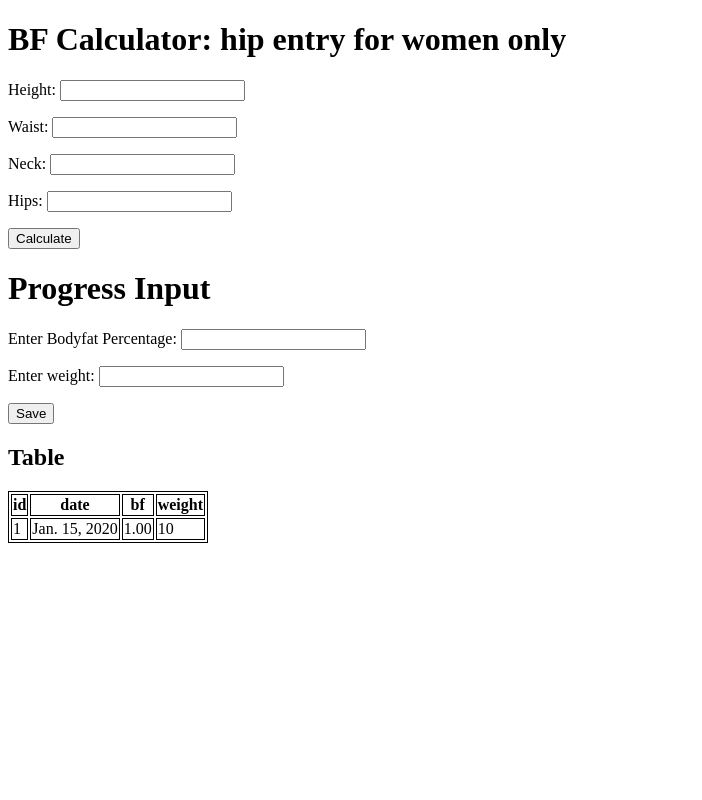
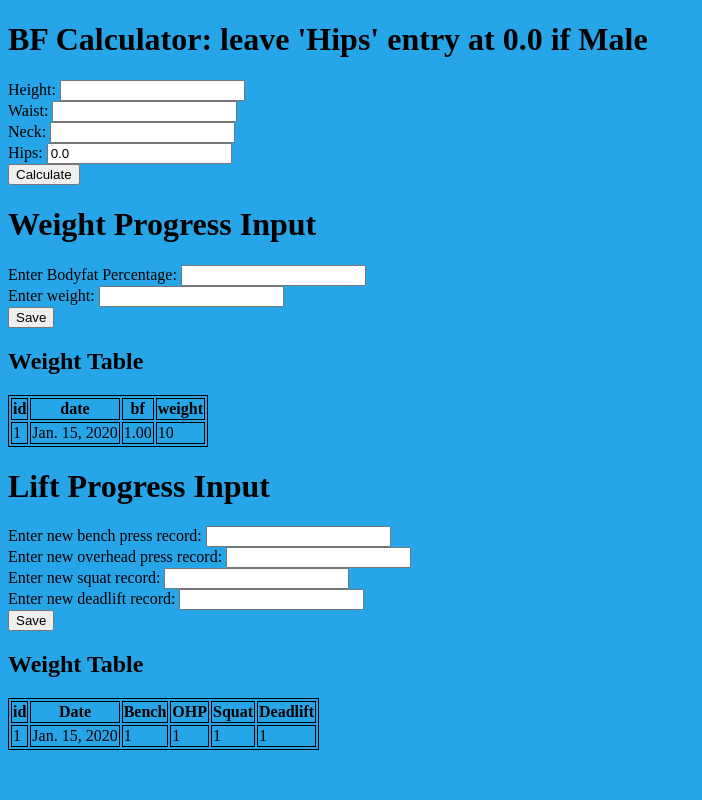
Before and after one commit to kzilk/SA_FitnessApp, a Django app: page / in a window 1280 px wide. Shown: the whole page, without its empty margins (0-702 px from the left). Run offline with Django 4.2, Linux system fonts and the light colour scheme; tables that the repository leaves empty hold one stand-in row (values such as "Sample post").

Commit message:
~40% lift chart update
added bg color and PR lifting chart entry

```diff
--- a/fitapp/fit/forms.py
+++ b/fitapp/fit/forms.py
@@ -1,13 +1,18 @@
 from django import forms
-from fit.models import progressChart
+from fit.models import progressModel, liftModel
 
 class bfCalcForm(forms.Form):
     height = forms.FloatField()
     waist = forms.FloatField()
     neck = forms.FloatField()
-    hips = forms.FloatField()
+    hips = forms.FloatField(initial=0.0)
 
-class progress(forms.ModelForm):
+class progressForm(forms.ModelForm):
     class Meta:
-        model = progressChart
+        model = progressModel
         exclude = ['date']
+
+class liftForm(forms.ModelForm):
+    class Meta:
+        model = liftModel
+        exclude = ['date']
--- a/fitapp/fit/models.py
+++ b/fitapp/fit/models.py
@@ -1,10 +1,28 @@
 from django.db import models
+from django.core.exceptions import ValidationError
 
 # Create your models here.
-class progressChart(models.Model):
+class progressModel(models.Model):
     date = models.DateField(auto_now=True)
     bodyFat = models.DecimalField("Enter Bodyfat Percentage", max_digits=4,decimal_places=2)
     weight = models.IntegerField("Enter weight")
 
     class Meta:
         db_table = "progress"
+
+class liftModel(models.Model):
+    date = models.DateField(auto_now=True)
+    benchPR = models.IntegerField("Enter new bench press record", null=True, blank=True)
+    ohpPR = models.IntegerField("Enter new overhead press record", null=True, blank=True)
+    squatPR = models.IntegerField("Enter new squat record", null=True, blank=True)
+    deadliftPR = models.IntegerField("Enter new deadlift record", null=True, blank=True)
+
+    def clean(self):
+        super().clean()
+        #add validation that at least 1 lift entry is set, prevents false entries
+        min_entry = [entry for entry in [self.benchPR, self.ohpPR, self.squatPR, self.deadliftPR] if entry is not None]
+        if not min_entry:
+            raise ValidationError('One must be filled')
+
+    class Meta:
+        db_table = "lifts"
--- a/fitapp/fit/templates/fit/base.html
+++ b/fitapp/fit/templates/fit/base.html
@@ -5,7 +5,7 @@
     <meta charset="UTF-8">
     <meta name="viewport" content="width=device-width, initial-scale=1.0">
 </head>
-<body>
+<body bgColor = "#26A5E8">
     {% block content %}
     {% endblock content %}
 </body>
--- a/fitapp/fit/templates/fit/index.html
+++ b/fitapp/fit/templates/fit/index.html
@@ -3,10 +3,10 @@
 {% block content %}
     <div>
         <div>
-            <h1>BF Calculator: hip entry for women only</h1>
+            <h1>BF Calculator: leave 'Hips' entry at 0.0 if Male</h1>
             <form method="POST" action="">
                 {% csrf_token %}
-                {{ form.as_p }}
+                {{ form.as_div }}
                 <button type="submit">Calculate</button>
             </form>
 
@@ -20,17 +20,17 @@
 
     <div>
         <div>
-            <h1>Progress Input</h1>
-            <form method = "POST" class="post-form" enctype="multipart/form-data">
+            <h1>Weight Progress Input</h1>
+            <form method = "POST" class="post-form" enctype="multipart/form-data" action="">
                 {% csrf_token %}
-                {{ progress.as_p }}
+                {{ progress.as_div}}
                 <button type="submit" class="save btn btn-default">Save</button>
             </form>
         </div>
     </div>
     <div>
         <div>
-            <h2>Table</h2>
+            <h2>Weight Table</h2>
             <table>
                 <style>table, th, td {border: 1px solid black;}</style>
                 <thead>
@@ -42,7 +42,7 @@
                     </tr>
                 </thead>
             <tbody>
-                {% for item in data %}
+                {% for item in weight_data %}
                 <tr>
                     <td>{{ item.id }}</td>
                     <td>{{ item.date }}</td>
@@ -51,7 +51,52 @@
                 </tr>
                 {% endfor %}
             </tbody>
-        </table>
+            </table>
+        </div>
+    </div>
+
+
+    <div>
+        <div>
+            <h1>Lift Progress Input</h1>
+            <form method = "POST" class="post-form" enctype="multipart/form-data" action="">
+                {% csrf_token %}
+                {{ lifts.as_div }}
+                <button type="submit" class="save btn btn-default">Save</button>
+            </form>
+        </div>
+    </div>
+    <div>
+        <div>
+            <h2>Weight Table</h2>
+            <table>
+                <style>table, th, td {border: 1px solid black;}</style>
+                <thead>
+                    <tr>
+                        <th>id</th>
+                        <th>Date</th>
+                        <th>Bench</th>
+                        <th>OHP</th>
+                        <th>Squat</th>
+                        <th>Deadlift</th>
+                    </tr>
+                </thead>
+            <tbody>
+                {% for item in lift_data %}
+                <tr>
+                    <td>{{ item.id }}</td>
+                    <td>{{ item.date }}</td>
+                    <td>{{ item.benchPR }}</td>
+                    <td>{{ item.ohpPR }}</td>
+                    <td>{{ item.squatPR }}</td>
+                    <td>{{ item.deadliftPR }}</td>
+                </tr>
+                {% endfor %}
+            </tbody>
+            </table>
+        </div>
+    </div>
+
 
 
 {% endblock content %}
--- a/fitapp/fit/views.py
+++ b/fitapp/fit/views.py
@@ -1,22 +1,25 @@
 from django.shortcuts import render
 from django.views import View
-from .forms import bfCalcForm, progress
-from .models import progressChart
+from .forms import bfCalcForm, progressForm, liftForm
+from .models import progressModel, liftModel
 import math
 
 class Index(View):
     def get(self, request):
         form = bfCalcForm()
-        prog = progress()
-        data = progressChart.objects.all()
-        print(data)
-        context = {'form':form, 'progress':prog, 'data':data}
+        weightProg = progressForm()
+        liftProg = liftForm()
+        weight_data = progressModel.objects.all()
+        print(weight_data)
+        lift_data = liftModel.objects.all()
+        print(lift_data)
+        context = {'form':form, 'progress':weightProg, 'lifts':liftProg, 'weight_data':weight_data, 'lift_data':lift_data}
         return render(request, 'fit/index.html', context)
 
     def post(self, request):
-        form = bfCalcForm(request.POST)
         bfResult = None
 
+        form = bfCalcForm(request.POST)
         if form.is_valid():
             #process bfCalc data and perform calculations
             bfHeight = int(form.cleaned_data['height'])
@@ -42,8 +45,9 @@
             print("Form is not valid")
             print(form.errors)
 
-        #handle update progress
-        progress_form = progress(request.POST)
+
+        #handle update weight progress
+        progress_form = progressForm(request.POST)
         if progress_form.is_valid():
             print('Progress Valid')
             progress_form.save() #save to database
@@ -51,6 +55,15 @@
             print('Progress invalid')
             print(progress_form.errors)
 
+        #handle update lift progress
+        lift_form = liftForm(request.POST)
+        if lift_form.is_valid():
+            print('lift valid')
+            lift_form.save()
+        else:
+            print('Lift invalid')
+            print(lift_form.errors)
 
-        context = {'bfResult': bfResult, 'form': form, 'progress': progress_form}
+
+        context = {'bfResult': bfResult, 'form': form, 'progress': progress_form, 'lifts': lift_form}
         return render(request, 'fit/index.html', context)
```
Also changed, not shown: fitapp/db.sqlite3, fitapp/fit/migrations/0002_liftchart.py (added).
